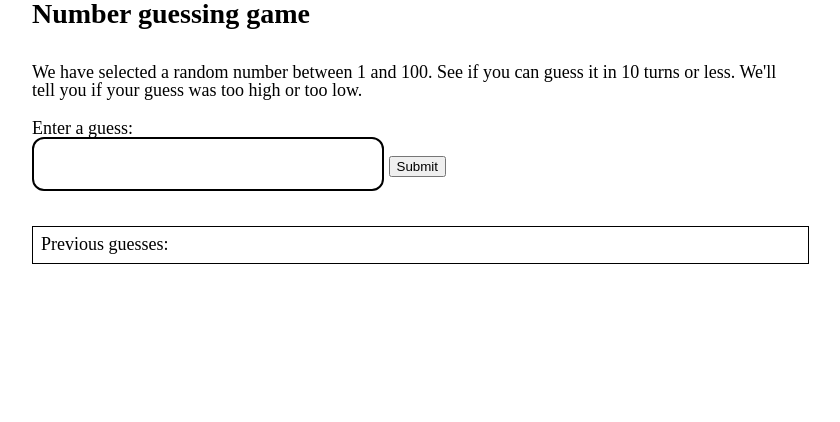
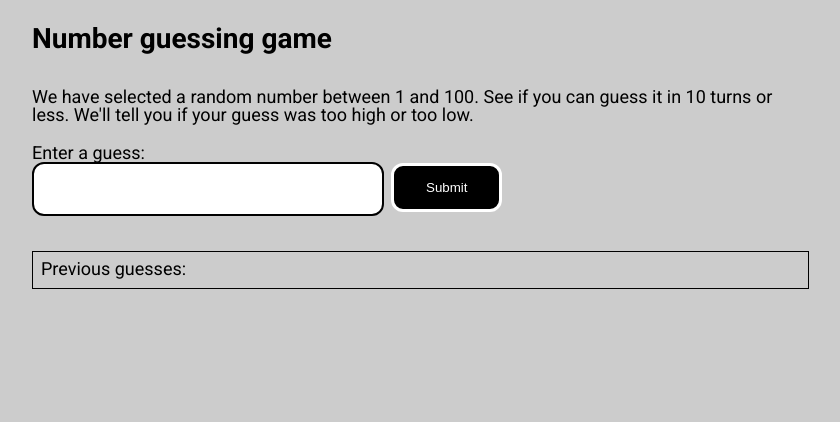
Before and after one commit to OGBeas222/randomNum, a plain HTML site: page index.html in a window 1280 px wide. Shown: the whole page, without its empty margins (223-1063 px from the left). Drawn offline with Linux system fonts and the light colour scheme.

Commit message:
fiÑnal commit added styles

```diff
--- a/css/style.css
+++ b/css/style.css
@@ -1,5 +1,7 @@
 body{
     font-size: 18px;
+    background-color: #ccc;
+    font-family: 'Roboto', sans-serif;
 }
 
 .container{
@@ -12,10 +14,28 @@
 }
 
 .title{
+    padding-top: 25px;
     margin-bottom: 35px;
     font-weight: 700;
     font-size: 28px;
+
 }
+
+
+.btn{
+    border-radius: 12px;
+    color:#fff;
+    background-color:black;
+    padding: 14px 32px;
+    margin-bottom: 4px;
+    border: 3px solid white;
+}
+
+.form-inner{
+    display: flex;
+    align-items: center;
+}
+
 
 .input{
     color:#121212;
@@ -23,6 +43,7 @@
     border-radius: 12px;
     border: 2px solid black;
     font-size: 22px;
+    margin-right: 7px;
 }
 
 .form{
@@ -53,3 +74,22 @@
 .resultParas{
     min-width: 555px;
 }
+
+
+button {
+    max-width: 100px;
+}
+
+@media (max-width: 1024px) {
+    .title{
+        margin-bottom: 15px;
+    }
+    .text{
+        margin-bottom: 15px;
+        max-width: 770px;
+    }
+
+    .form{
+        margin-bottom: 23px;
+    }
+}
--- a/index.html
+++ b/index.html
@@ -3,6 +3,9 @@
 <head>
     <meta charset="UTF-8">
     <title>Guess</title>
+    <link rel="preconnect" href="https://fonts.googleapis.com">
+    <link rel="preconnect" href="https://fonts.gstatic.com" crossorigin>
+    <link href="https://fonts.googleapis.com/css2?family=Roboto:wght@400;700&display=swap" rel="stylesheet">
     <link rel="stylesheet" href="css/reset.css">
     <link rel="stylesheet" href="css/style.css">
 </head>
@@ -20,8 +23,10 @@
         <p class="text-label">
             Enter a guess:
         </p>
-        <input type="text" id="one"  class="input">
-        <input type="submit" class="btn">
+       <div class="form-inner">
+           <input type="text" id="one"  class="input">
+           <input type="submit" class="btn">
+       </div>
     </div>
         <div class="resultParas">
             <p class="answers-user">Previous guesses: </p>
```
